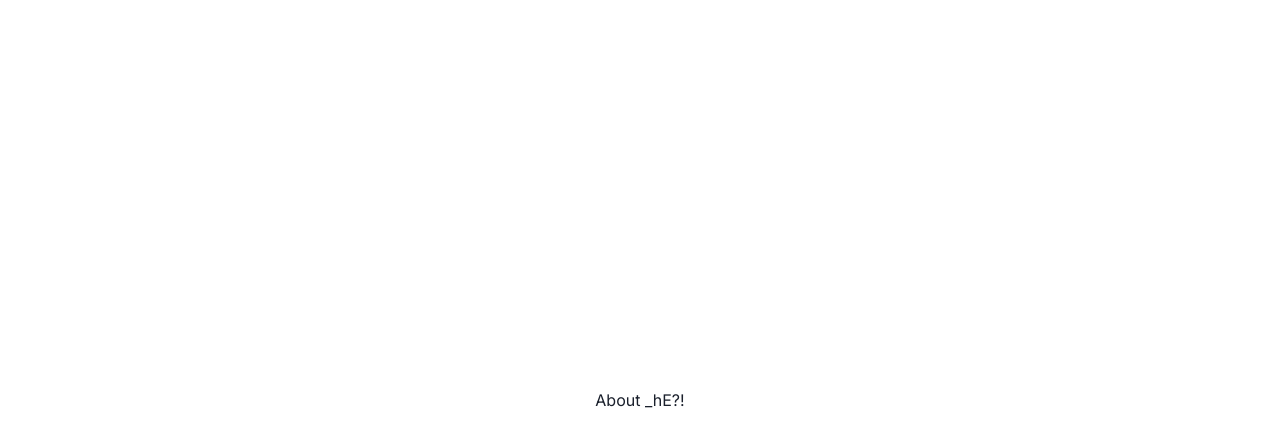
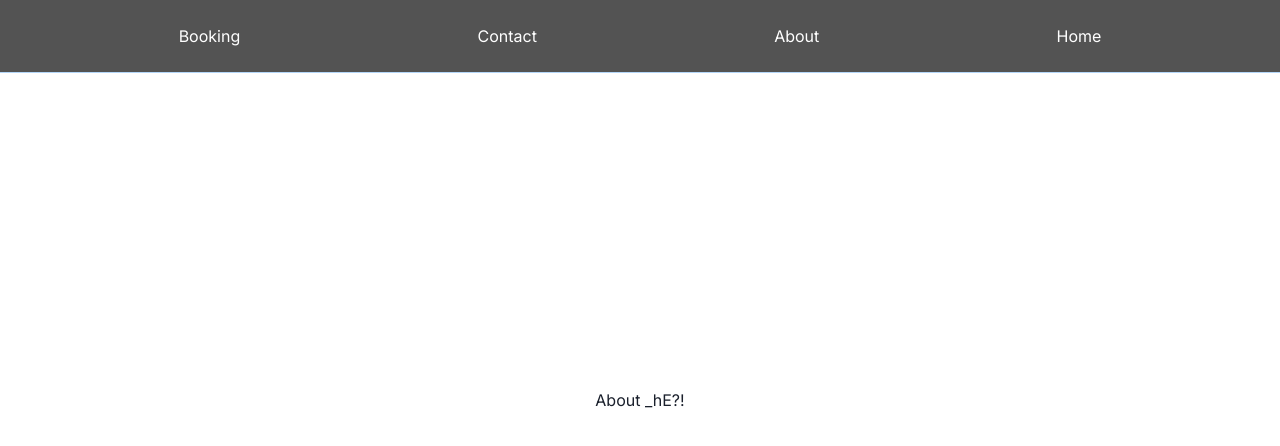
Before and after one commit to Mikael-Ronnberg/theMenu, a Next.js app: page /pages/about in a window 1280 px wide. Shown: the top 446 px of the page. Built offline with nearby package versions, Linux system fonts and the light colour scheme.

Commit message:
Desktop menu added

```diff
--- /dev/null
+++ b/src/components/navbar/DesktopNavbar.tsx
@@ -0,0 +1,26 @@
+import { navItems } from "@/helpers/helpers";
+import { desktopNavStyles, navbarLinkStyles, textSectionStyles } from "./style";
+import { Box, Flex, Link, Stack } from "@chakra-ui/react";
+
+export default function DesktopNavbar() {
+  return (
+    <>
+      <Flex {...desktopNavStyles}>
+        {/* <Flex flex="33%"></Flex>
+        <Flex flex="33%" justifyContent="center">
+          <NavLogo />
+        </Flex>
+        <Flex flex="33%" justifyContent="flex-end"></Flex> */}
+        <Stack {...textSectionStyles}>
+          {navItems.map((navItem) => (
+            <Box p="1rem" key={navItem.label}>
+              <Link {...navbarLinkStyles} href={navItem.href}>
+                {navItem.label}
+              </Link>
+            </Box>
+          ))}
+        </Stack>
+      </Flex>
+    </>
+  );
+}
--- /dev/null
+++ b/src/components/navbar/MobileNavbar.tsx
@@ -0,0 +1,17 @@
+import { Box, Flex, Stack } from "@chakra-ui/react";
+import { mobileNavContainerStyles } from "./style";
+import MobileMenu from "./MobileMenu";
+
+export default function MobileNavbar() {
+  return (
+    <>
+      <Flex {...mobileNavContainerStyles}>
+        <Box>
+          <MobileMenu />
+        </Box>
+
+        <Stack direction="row" spacing={1}></Stack>
+      </Flex>
+    </>
+  );
+}
--- a/src/components/navbar/Navbar.tsx
+++ b/src/components/navbar/Navbar.tsx
@@ -1,17 +1,17 @@
-import { Box, Flex, Stack } from "@chakra-ui/react";
-import { mobileNavContainerStyles } from "./style";
-import MobileMenu from "./MobileMenu";
+import { Box } from "@chakra-ui/react";
+import { navbarStyles } from "./style";
+import DesktopNavbar from "./DesktopNavbar";
+import MobileNavbar from "./MobileNavbar";
 
 export default function Navbar() {
   return (
     <>
-      <Flex {...mobileNavContainerStyles}>
-        <Box>
-          <MobileMenu />
+      <Box h="auto">
+        <Box {...navbarStyles}>
+          <DesktopNavbar />
+          <MobileNavbar />
         </Box>
-
-        <Stack direction="row" spacing={1}></Stack>
-      </Flex>
+      </Box>
     </>
   );
 }
--- a/src/components/navbar/style.ts
+++ b/src/components/navbar/style.ts
@@ -1,33 +1,41 @@
-import { BoxProps, FlexProps, StackProps } from "@chakra-ui/react";
+import { BoxProps, FlexProps, LinkProps, StackProps } from "@chakra-ui/react";
 
 export const navbarStyles: BoxProps = {
   pos: "fixed",
   w: "100%",
-  bgColor: "green",
-  color: "black",
+  bgColor: "brand.primaryDark",
+  color: "brand.primaryLight",
   mb: "1rem",
   zIndex: 10,
 };
 
 export const desktopNavStyles: FlexProps = {
+  //   width: "100%",
   justify: "space-between",
   align: "center",
   px: "2rem",
   py: "0.5rem",
   borderBottomWidth: "1px",
-  borderColor: "brand.whiteCream",
+  borderColor: "brand.whiteBlue",
   display: { base: "none", lg: "flex" },
 };
 
 export const textSectionStyles: StackProps = {
+  width: "100%",
   direction: "row",
   alignItems: "center",
   justifyContent: "space-around",
-  borderTop: "1px",
   borderColor: "brand.lightText",
   marginLeft: "2rem",
   marginRight: "2rem",
   display: { base: "none", lg: "flex" },
+};
+
+export const navbarLinkStyles: LinkProps = {
+  _hover: {
+    color: "brand.primaryDark",
+    cursor: "pointer",
+  },
 };
 
 export const mobileNavContainerStyles: FlexProps = {
```
